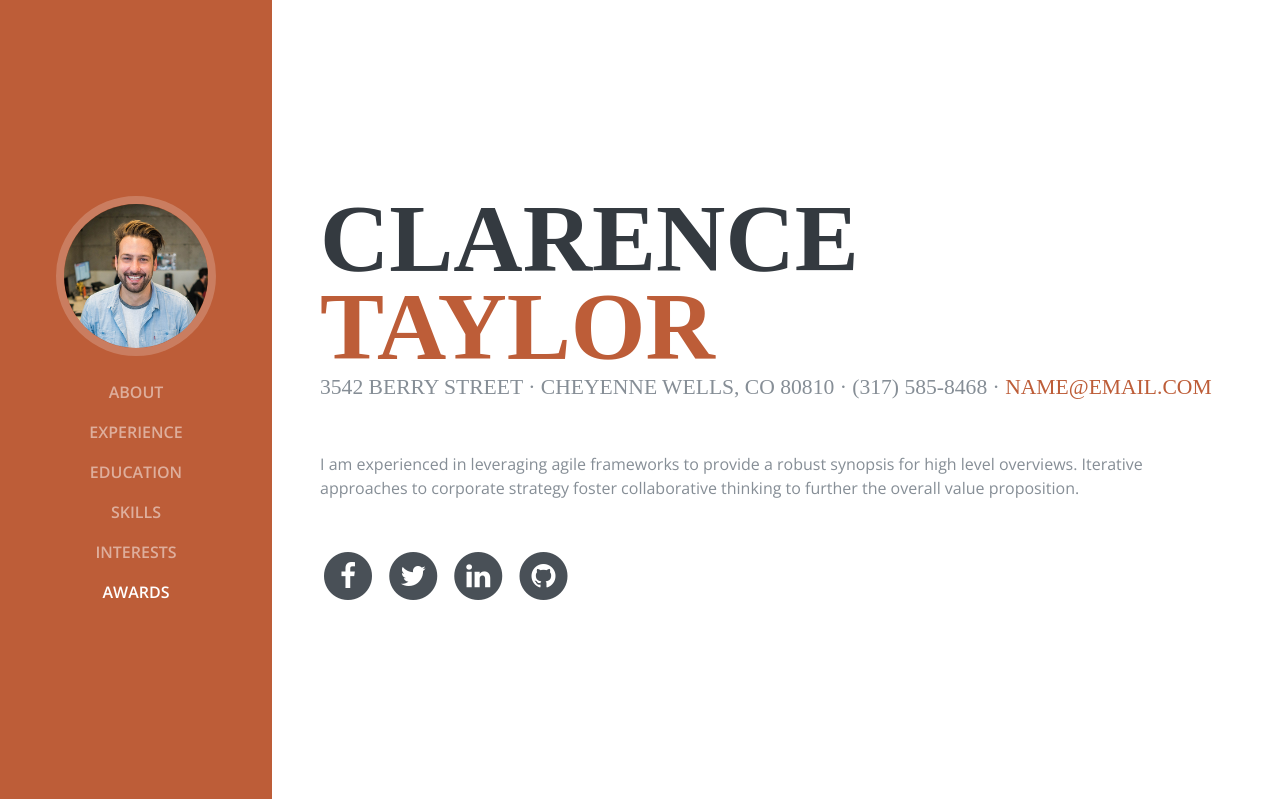
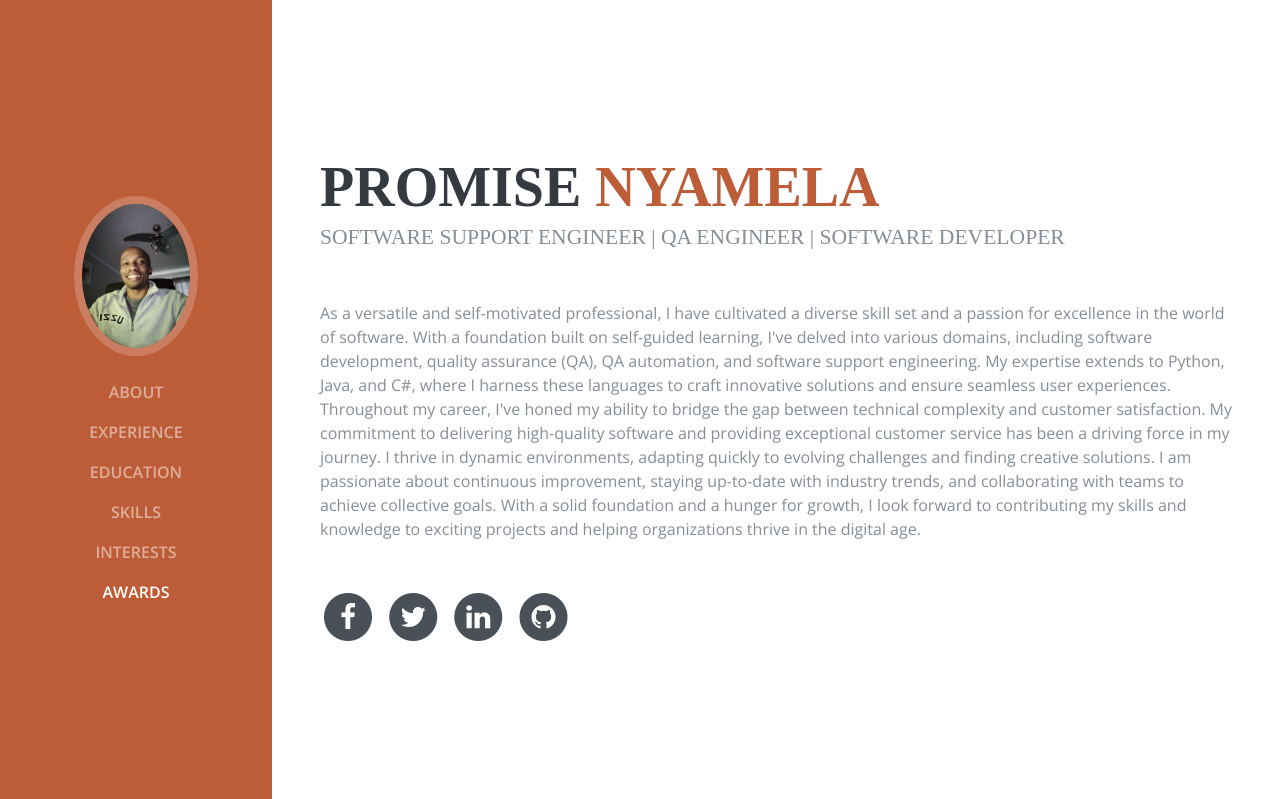
Before and after one commit to Makhosandile/myprofile, a Django app: page / in a window 1280 px wide. Shown: the top 799 px of the page. Run offline with Django 4.2, Linux system fonts and the light colour scheme; some libraries are stand-ins or nearby versions; some web fonts are replaced.

Commit message:
Adde a profile pic, and intro

```diff
--- a/templates/index.html
+++ b/templates/index.html
@@ -67,13 +67,22 @@
 
       <section class="resume-section p-3 p-lg-5 d-flex d-column" id="about">
         <div class="my-auto">
-          <h1 class="mb-0">Clarence
-            <span class="text-primary">Taylor</span>
-          </h1>
-          <div class="subheading mb-5">3542 Berry Street · Cheyenne Wells, CO 80810 · (317) 585-8468 ·
-            <a href="mailto:name@email.com">name@email.com</a>
+          <h2 class="mb-0">Promise
+            <span class="text-primary">Nyamela</span>
+          </h2>
+          <div class="subheading mb-5">
+            Software Support Engineer | QA Engineer | Software Developer
           </div>
-          <p class="mb-5">I am experienced in leveraging agile frameworks to provide a robust synopsis for high level overviews. Iterative approaches to corporate strategy foster collaborative thinking to further the overall value proposition.</p>
+          <p class="mb-5">
+
+              As a versatile and self-motivated professional, I have cultivated a diverse skill set and a passion for excellence in the world of software. With a foundation built on self-guided learning, I've delved into various domains, including software development, quality assurance (QA), QA automation, and software support engineering. My expertise extends to Python, Java, and C#, where I harness these languages to craft innovative solutions and ensure seamless user experiences.
+
+              Throughout my career, I've honed my ability to bridge the gap between technical complexity and customer satisfaction. My commitment to delivering high-quality software and providing exceptional customer service has been a driving force in my journey. I thrive in dynamic environments, adapting quickly to evolving challenges and finding creative solutions.
+
+              I am passionate about continuous improvement, staying up-to-date with industry trends, and collaborating with teams to achieve collective goals. With a solid foundation and a hunger for growth, I look forward to contributing my skills and knowledge to exciting projects and helping organizations thrive in the digital age.
+
+
+          </p>
           <ul class="list-inline list-social-icons mb-0">
             <li class="list-inline-item">
               <a href="#">
```
Also changed, not shown: static/img/profile.jpg, 1 other file.
